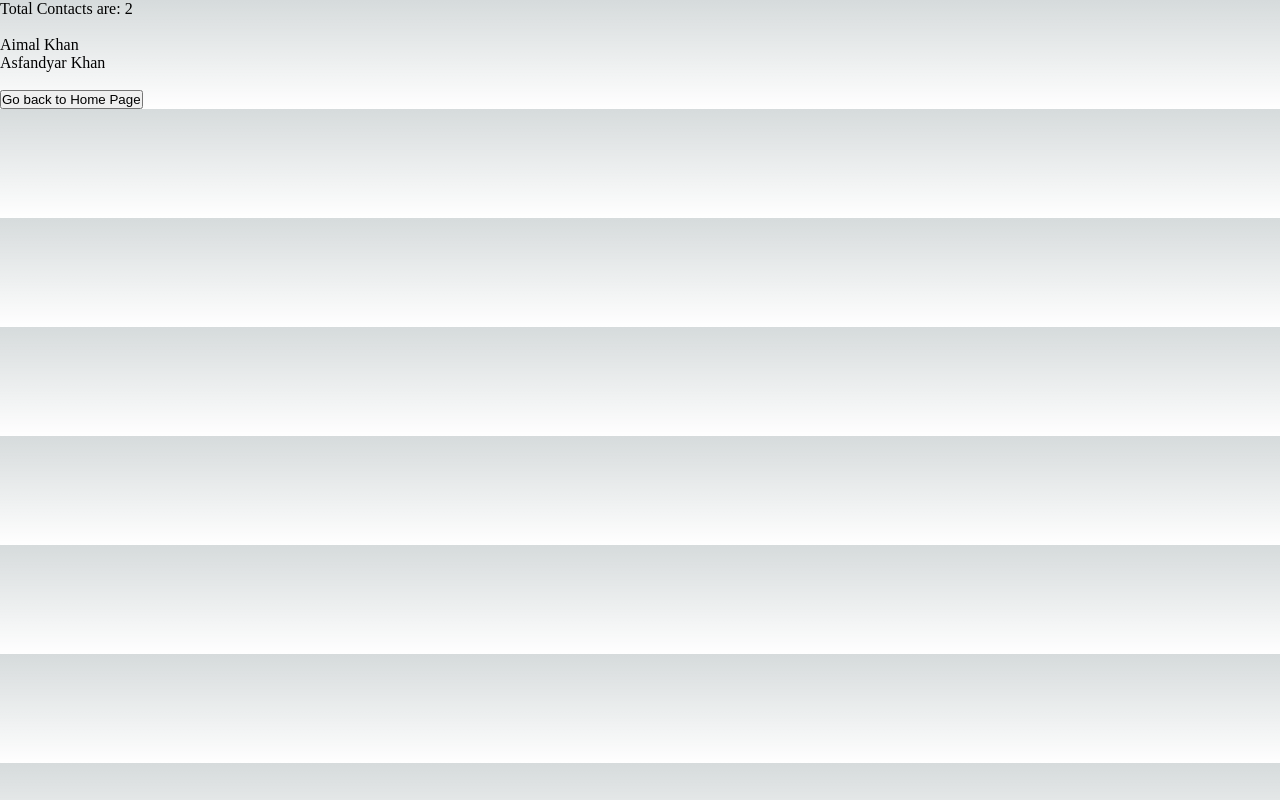
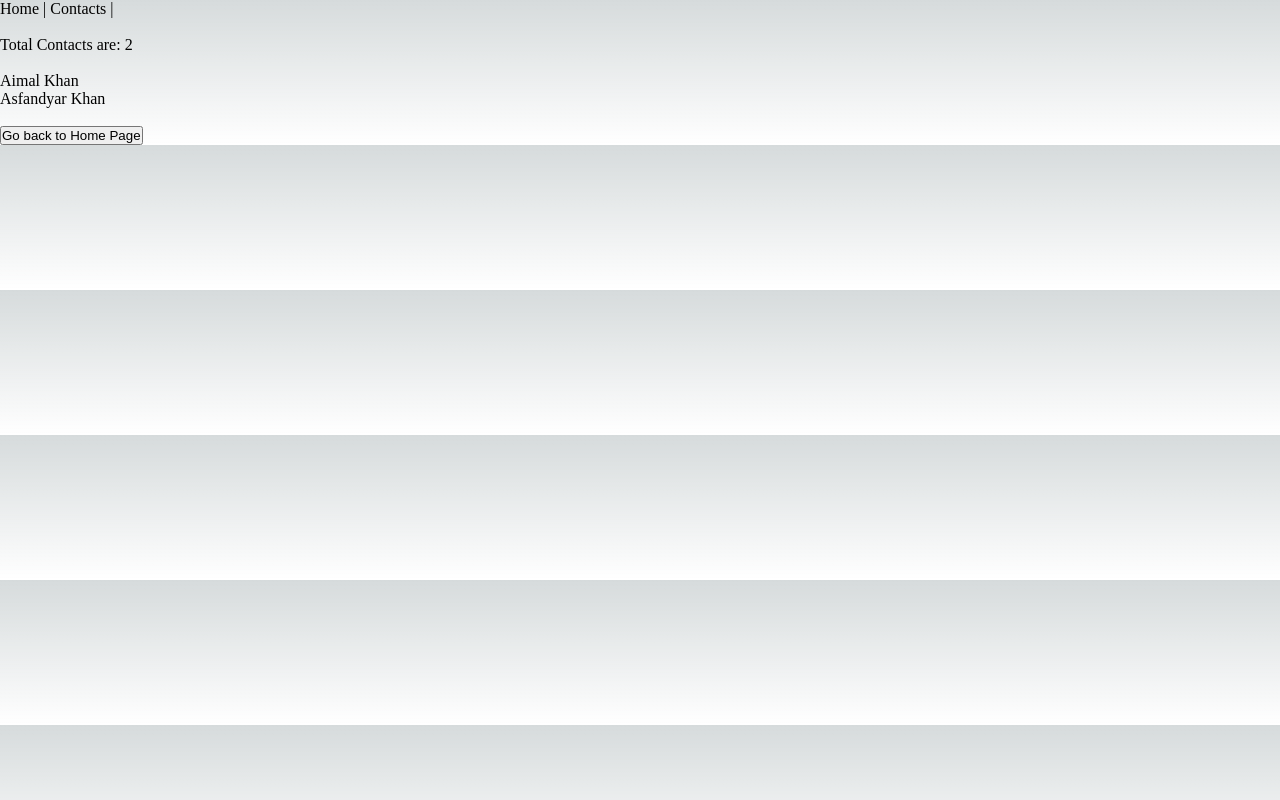
Before and after one commit to AimalKhanOfficial/nextjspractice, a Next.js app: page /contacts in a window 1280 px wide. Built offline with nearby package versions, Linux system fonts and the light colour scheme.

Commit message:
Added a basic menu layout

```diff
--- a/pages/_app.js
+++ b/pages/_app.js
@@ -1,5 +1,21 @@
 import '@/styles/globals.css'
+import Link from 'next/link'
+
+function MenuLayout () {
+  return (
+    <ul>
+      <Link href='./'>Home | </Link>
+      <Link href='./contacts'>Contacts | </Link>
+    </ul>
+  )
+}
 
 export default function App({ Component, pageProps }) {
-  return <Component {...pageProps} />
+  return (
+    <>
+      <MenuLayout/>
+      <br/>
+      <Component {...pageProps} />
+    </>
+  )
 }
```
